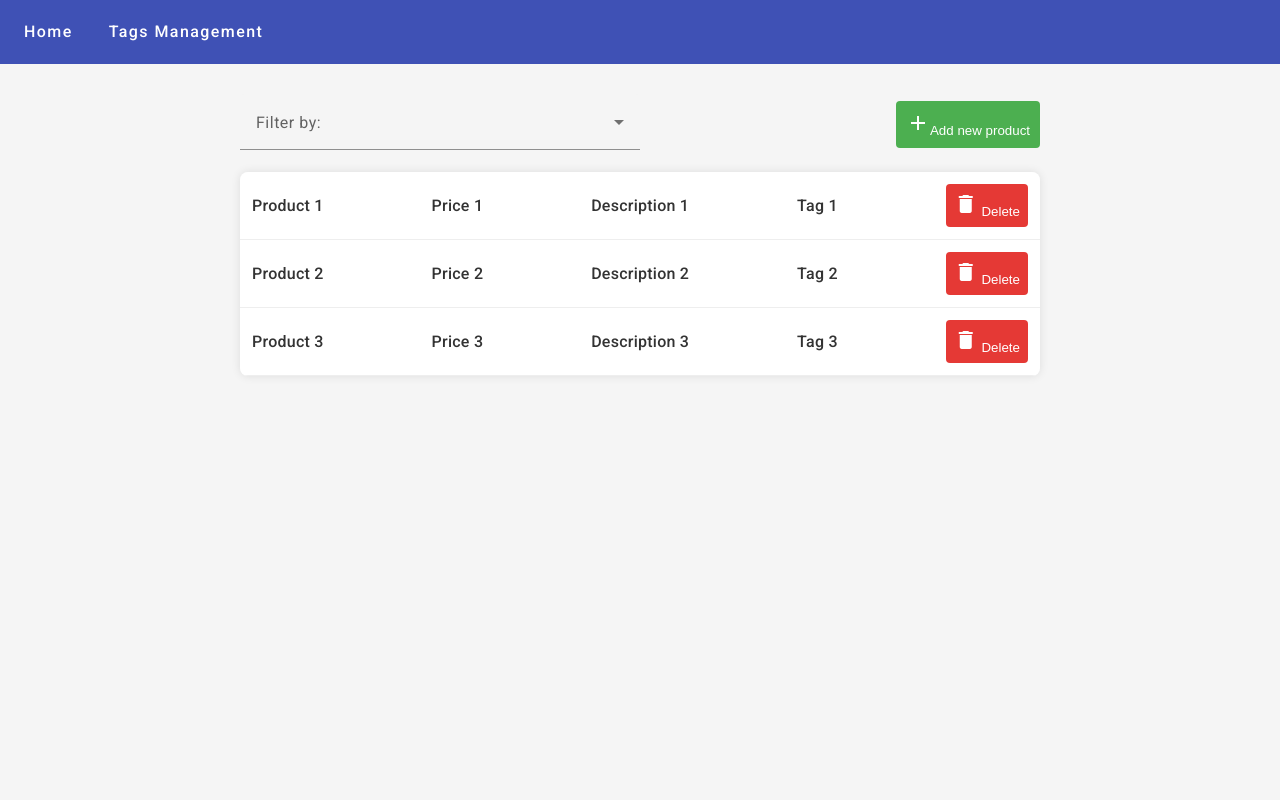
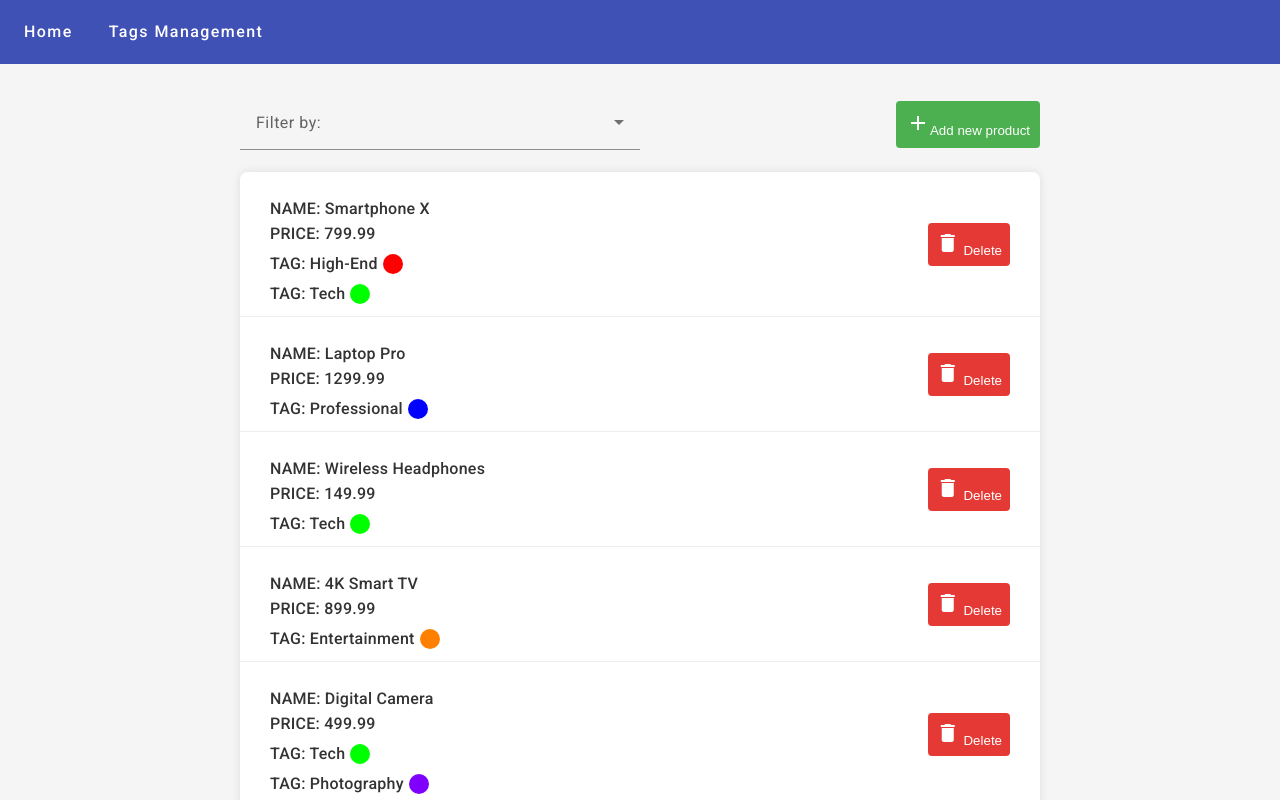
Before and after one commit to ErastKoliasa/Angular-Homework, an Angular app in the folder angular-homework/: page / in a window 1280 px wide. Shown: the top 800 px of the page. Built offline with nearby package versions, Linux system fonts and the light colour scheme.

Commit message:
Implemented the functionality of displaying data on the products list page

```diff
--- a/angular-homework/src/app/products/products-list/products-list.component.css
+++ b/angular-homework/src/app/products/products-list/products-list.component.css
@@ -28,7 +28,7 @@
     display: flex;
     justify-content: space-between;
     align-items: center;
-    padding: 12px;
+    padding: 12px 30px;
     background-color: #fff;
     border-bottom: 1px solid #eee;
     cursor: pointer;
@@ -40,11 +40,37 @@
     transform: scale(1.02);
 }
 
-.list-item span {
+.list-item .product-info {
+    display: flex;
+    flex-direction: column;
+    margin-top: 10px;
     font-size: 16px;
     font-weight: 500;
     color: #333;
-}
+  }
+
+  .product-info span {
+    margin-top: 5px;
+  }
+
+  .tag {
+    display: flex;
+    align-items: center;
+  }
+
+  .tag-title {
+    font-size: 16px;
+    font-weight: 500;
+    color: #333;
+    width: 120px;
+  }
+
+  .tagCircle {
+    height: 20px;
+    width: 20px;
+    border-radius: 50%;
+    margin-left: 5px;
+  }
 
 .delete-button {
     background-color: #e53935;
--- a/angular-homework/src/app/products/products-list/products-list.component.html
+++ b/angular-homework/src/app/products/products-list/products-list.component.html
@@ -15,38 +15,24 @@
   </div>
 
   <div class="container__list">
-    <div class="list-item" (click)="goToProductDetails('1')">
-      <span>Product 1</span>
-      <span>Price 1</span>
-      <span>Description 1</span>
-      <span>Tag 1</span>
+    <div
+      class="list-item"
+      *ngFor="let product of products$ | async"
+      (click)="goToProductDetails('1')"
+    >
+    <span class="product-info">
+      <span>NAME: {{ product.name }}</span>
+      <span>PRICE: {{product.price}}</span>
+      <span *ngFor="let tag of product.tags" class="tag">
+        <span> TAG: {{ tag.title }}</span>
+        <span class="tagCircle" [style.background-color]="tag.color"></span>
+      </span>
+    </span>
       <div>
         <button mat-button class="delete-button" (click)="$event.stopPropagation()">
           <mat-icon>delete</mat-icon> Delete
         </button>
       </div>
     </div>
-    <div class="list-item">
-      <span>Product 2</span>
-      <span>Price 2</span>
-      <span>Description 2</span>
-      <span>Tag 2</span>
-      <div>
-        <button mat-button class="delete-button">
-          <mat-icon>delete</mat-icon> Delete
-        </button>
-      </div>
-    </div>
-    <div class="list-item">
-      <span>Product 3</span>
-      <span>Price 3</span>
-      <span>Description 3</span>
-      <span>Tag 3</span>
-      <div>
-        <button mat-button class="delete-button">
-          <mat-icon>delete</mat-icon> Delete
-        </button>
-      </div>
-    </div>
   </div>
 </div>
--- a/angular-homework/src/app/products/products-list/products-list.component.ts
+++ b/angular-homework/src/app/products/products-list/products-list.component.ts
@@ -1,9 +1,13 @@
-import { Component } from '@angular/core';
+import { Component, OnInit } from '@angular/core';
 import { CommonModule } from '@angular/common';
 import {MatIconModule} from '@angular/material/icon';
 import { MatSelectModule } from '@angular/material/select';
 import { MatOptionModule } from '@angular/material/core';
 import { Router } from '@angular/router';
+import { ProductsApiService } from '../../services/product-service/products-api.service';
+import { Observable } from 'rxjs';
+import { IProducts } from '../products';
+import { ProductsService } from '../../services/product-service/products.service';
 
 
 @Component({
@@ -13,8 +17,16 @@ import { Router } from '@angular/router';
   templateUrl: './products-list.component.html',
   styleUrl: './products-list.component.css'
 })
-export class ProductsListComponent {
-  constructor(private router: Router){}
+export class ProductsListComponent implements OnInit{
+  public products$: Observable<IProducts[]> = this.productsService.products$;
+
+  constructor(private router: Router, private productsService: ProductsService, private productsApiService: ProductsApiService){}
+
+  ngOnInit(): void {
+    this.productsApiService.getProducts().subscribe(products => {
+      this.productsService.setPosts(products);
+    })
+  }
 
   goToAddNewProduct():void {
     this.router.navigate(["/addNewProduct"])
```
